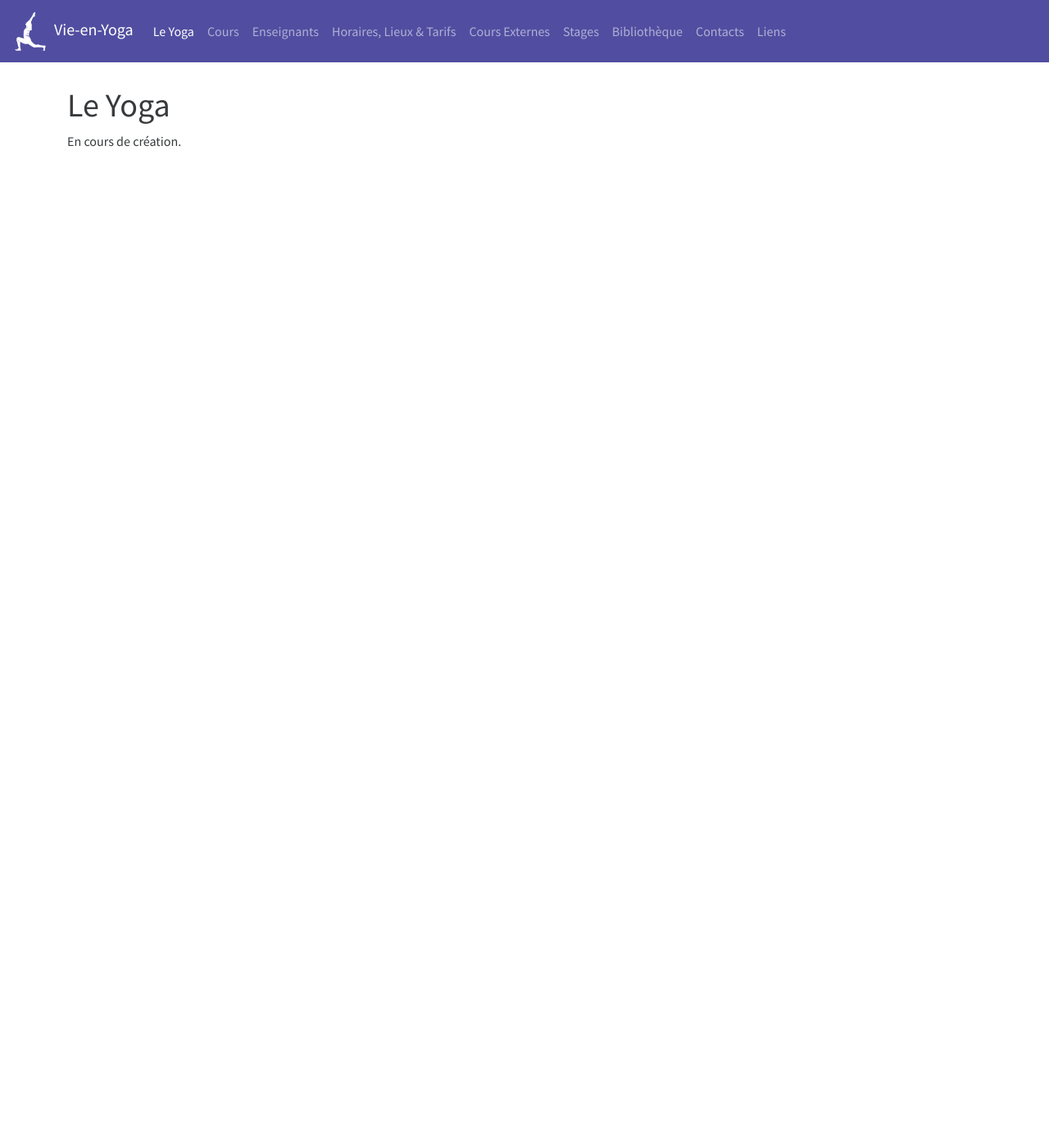
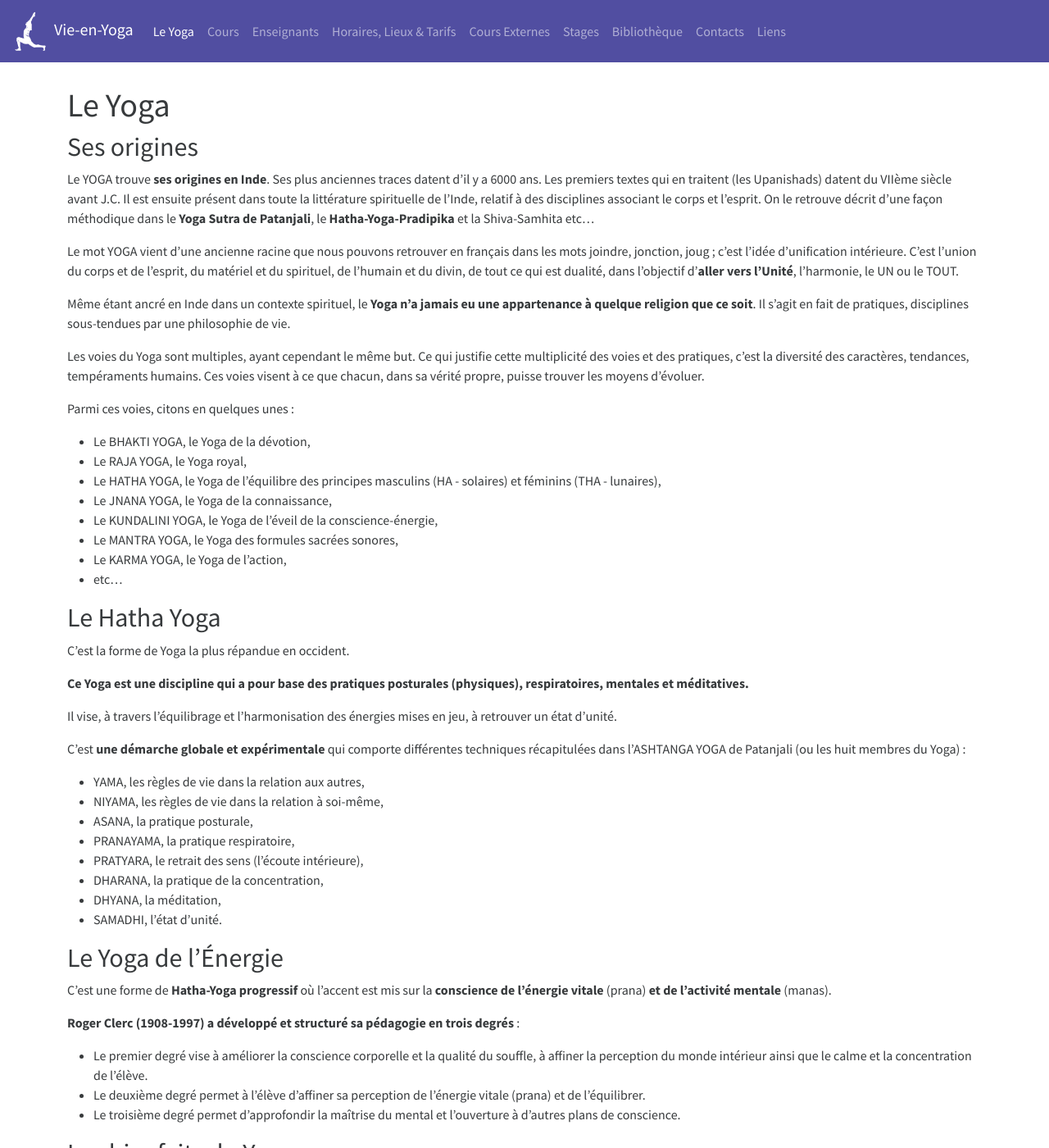
Before and after one commit to vie-en-yoga/vie-en-yoga.github.io, a Jekyll site: the page built from yoga.markdown, in a window 1280 px wide and 1400 px high. Shown: the whole window at 82% size. Built offline with Jekyll 4.4.1, drawn with Linux system fonts in a browser that asks for light colours; nearby versions of some CDN libraries; some of the changed text lies outside the part shown.

Commit message:
feat: add content for page about Yoga

```diff
--- a/yoga.markdown
+++ b/yoga.markdown
@@ -5,4 +5,96 @@ permalink: /yoga/
 order: 1
 ---
 
-En cours de création.
+## Ses origines
+
+Le YOGA trouve **ses origines en Inde**. Ses plus anciennes traces datent d'il y a 6000 ans. Les premiers textes qui en traitent (les Upanishads) datent du VIIème siècle avant J.C. Il est ensuite présent dans toute la littérature spirituelle de l'Inde, relatif à des disciplines associant le corps et l'esprit. On le retrouve décrit d'une façon méthodique dans le **Yoga Sutra de Patanjali**, le **Hatha-Yoga-Pradipika** et la Shiva-Samhita etc...
+
+Le mot YOGA vient d'une ancienne racine que nous pouvons retrouver en français dans les mots joindre, jonction, joug ; c'est l'idée d'unification intérieure. C'est l'union du corps et de l'esprit, du matériel et du spirituel, de l'humain et du divin, de tout ce qui est dualité, dans l'objectif d'**aller vers l'Unité**, l'harmonie, le UN ou le TOUT.
+
+Même étant ancré en Inde dans un contexte spirituel, le **Yoga n'a jamais eu une appartenance à quelque religion que ce soit**. Il s'agit en fait de pratiques, disciplines sous-tendues par une philosophie de vie.
+
+Les voies du Yoga sont multiples, ayant cependant le même but. Ce qui justifie cette multiplicité des voies et des pratiques, c'est la diversité des caractères, tendances, tempéraments humains. Ces voies visent à ce que chacun, dans sa vérité propre, puisse trouver les moyens d'évoluer.
+
+Parmi ces voies, citons en quelques unes :
+
+- Le BHAKTI YOGA, le Yoga de la dévotion,
+- Le RAJA YOGA, le Yoga royal,
+- Le HATHA YOGA, le Yoga de l'équilibre des principes masculins (HA - solaires) et féminins (THA - lunaires),
+- Le JNANA YOGA, le Yoga de la connaissance,
+- Le KUNDALINI YOGA, le Yoga de l'éveil de la conscience-énergie,
+- Le MANTRA YOGA, le Yoga des formules sacrées sonores,
+- Le KARMA YOGA, le Yoga de l'action,
+- etc...
+
+## Le Hatha Yoga
+
+C'est la forme de Yoga la plus répandue en occident.
+
+**Ce Yoga est une discipline qui a pour base des pratiques posturales (physiques), respiratoires, mentales et méditatives.**
+
+Il vise, à travers l'équilibrage et l'harmonisation des énergies mises en jeu, à retrouver un état d'unité.
+
+C'est **une démarche globale et expérimentale** qui comporte différentes techniques récapitulées dans l'ASHTANGA YOGA de Patanjali (ou les huit membres du Yoga) :
+
+- YAMA, les règles de vie dans la relation aux autres,
+- NIYAMA, les règles de vie dans la relation à soi-même,
+- ASANA, la pratique posturale,
+- PRANAYAMA, la pratique respiratoire,
+- PRATYARA, le retrait des sens (l'écoute intérieure),
+- DHARANA, la pratique de la concentration,
+- DHYANA, la méditation,
+- SAMADHI, l'état d'unité.
+
+## Le Yoga de l'Énergie
+
+C'est une forme de **Hatha-Yoga progressif** où l'accent est mis sur la **conscience de l'énergie vitale** (prana) **et de l'activité mentale** (manas).
+
+**Roger Clerc (1908-1997) a développé et structuré sa pédagogie en trois degrés** :
+
+- Le premier degré vise à améliorer la conscience corporelle et la qualité du souffle, à affiner la perception du monde intérieur ainsi que le calme et la concentration de l'élève.
+- Le deuxième degré permet à l'élève d'affiner sa perception de l'énergie vitale (prana) et de l'équilibrer.
+- Le troisième degré permet d'approfondir la maîtrise du mental et l'ouverture à d'autres plans de conscience.
+
+## Les bienfaits du Yoga
+
+Le Yoga est destiné à toute personne intéressée, peu importe l'âge et la condition physique, à condition de respecter son propre corps et son ressenti de l'état du moment (fatigue, maladie, handicap, stress, etc...).
+
+Ses bienfaits concernent autant les aspects physiques, psychiques que mentaux :
+
+- Il permet de **retrouver** tout en douceur, **souplesse et tonicité**.
+- Il améliore la **conscience corporelle**, la perception des limites, ce qui permet de les accepter et de les respecter (on apprend à apprivoiser le corps plutôt qu'à le dresser).
+- Il conduit à une meilleure **capacité respiratoire** ainsi qu'au développement de la vitalité.
+- Il permet une meilleure **gestion du stress** et une augmentation de l'**efficacité dans l'action** par le fait d'être davantage concentré, centré et présent.
+
+
+Ces bienfaits peuvent être en particulier constatés très facilement dans l'atténuation des problèmes (sans remettre en question les traitements médicaux si nécessaire) :
+
+- d'**insomnie**,
+- de stress,
+- de **maux de dos**,
+- de circulation sanguine,
+- de dispersion mentale (**difficulté de concentration**),
+- de confiance en soi,
+- d'émotivité exacerbée (états d'âme, sautes d'humeur etc...),
+- de **dépression**.
+
+## La pratique en Occident
+
+Comme en Inde, la pratique du Yoga en occident n'est liée à aucune appartenance religieuse ou dogmatique.
+
+Le contexte occidental (en général un cours hebdomadaire) ne permettant pas couramment, comme en Inde, une pratique intensive et régulière (plusieurs heures quotidiennes), **une adaptation du Yoga est donc nécessaire**.
+
+Cette adaptation peut se traduire par plusieurs aspects :
+
+- préparation aux postures,
+- multiplication des variantes simplifiées des postures,
+- limitations dans certaines pratiques respiratoires,
+- utilisation d'accessoires (coussins, cordelettes, tapis plus épais...)
+
+Tout en gardant l'essence et le but de la posture, de façon à bénéficier de ses bienfaits, on permettra à l'élève de prendre la posture à sa mesure.
+
+La pratique du Yoga devrait garder sa cohérence et son esprit c'est-à-dire une approche globale de l'être visant à créer un état de présence, d'harmonie et d'unité ce qui le différencie complètement de toute gymnastique douce.
+
+Le lien corps esprit est constamment visé et privilégié.
+
+**La conscience du geste et du souffle** est également **une constante** dans la pratique : on est invité à **être présent au Présent**.
```
